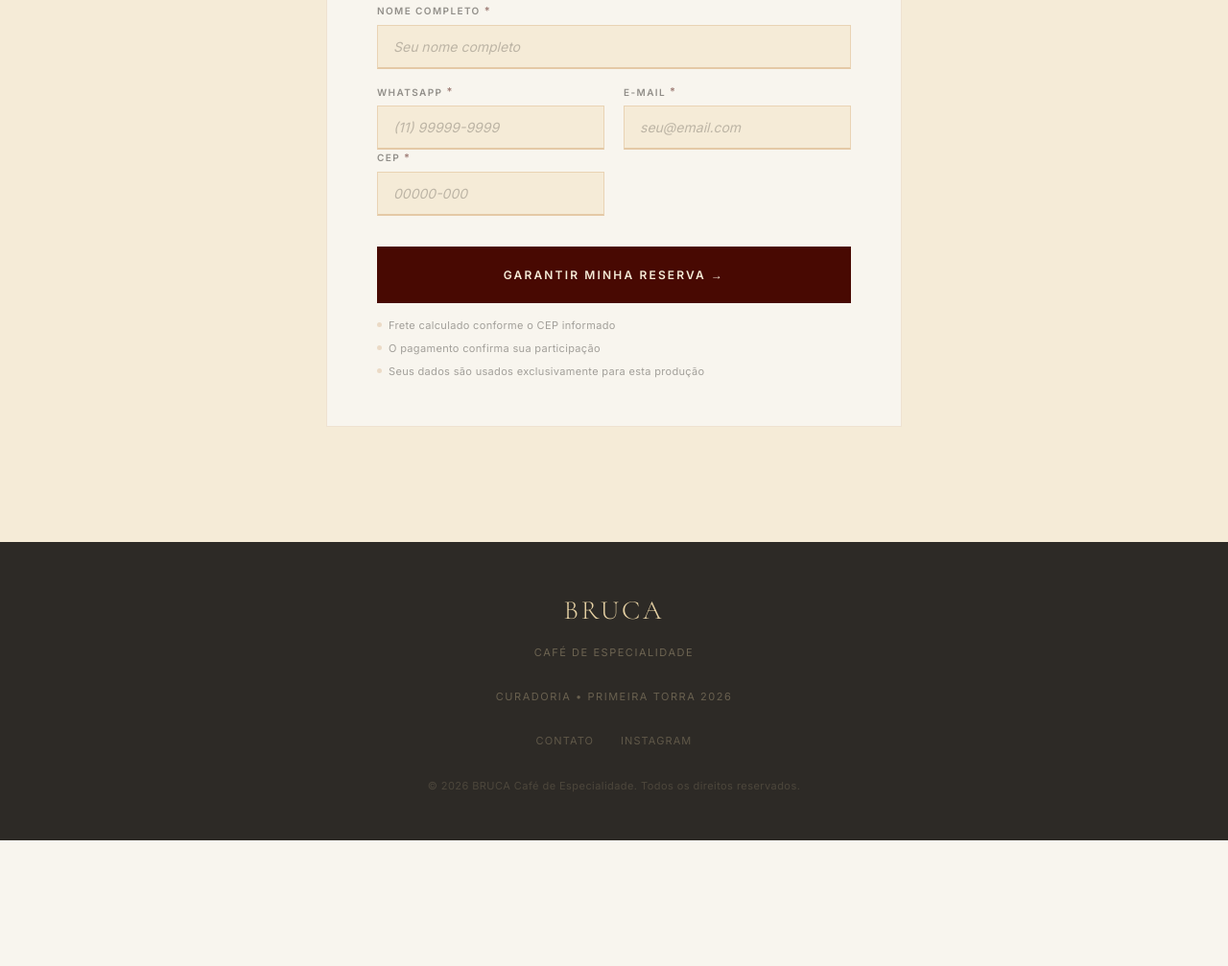
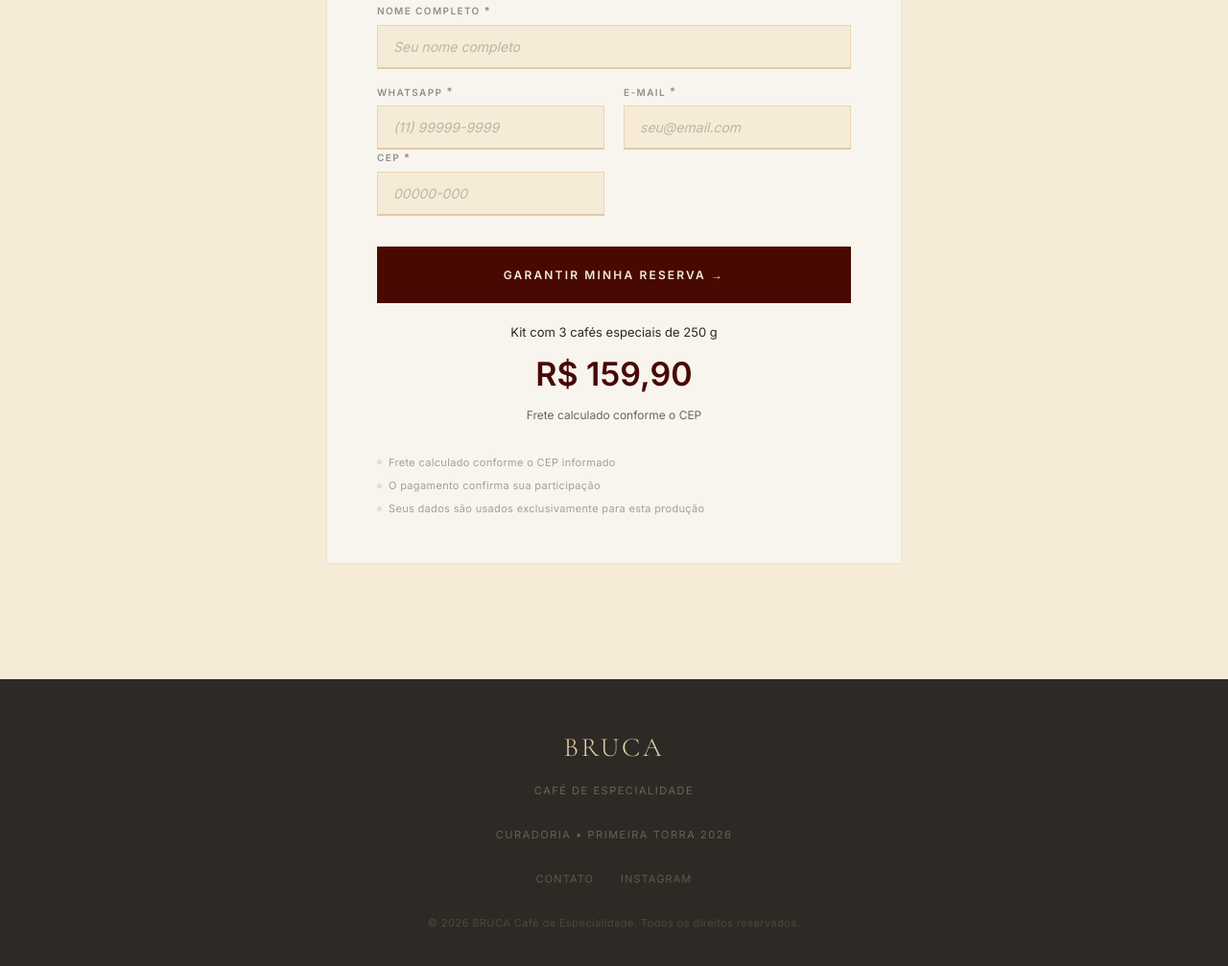
Before and after one commit to bruleiteferreira-ops/bruca-lp, a plain HTML site: page index.html in a window 1280 px wide. Shown: the part 4424-5431 px from the top of the page at 96% size. Before the commit the page ends 5300 px from the top, so only its background shows below. Drawn offline with nearby package versions, Linux system fonts and the light colour scheme.

Commit message:
Update index.html

```diff
--- a/index.html
+++ b/index.html
@@ -1435,6 +1435,23 @@ required maxlength="9" inputmode="numeric">
           <span class="spinner" aria-hidden="true"></span>
           <span class="btn-text">GARANTIR MINHA RESERVA →</span>
         </button>
+        </button>
+
+<div style="text-align:center;margin:20px 0 16px;">
+  <p style="font-size:13px;margin:0 0 5px;color:#2D2A26;">
+    Kit com 3 cafés especiais de 250 g
+  </p>
+
+  <p style="font-size:34px;font-weight:700;margin:0;color:#480902;">
+    R$ 159,90
+  </p>
+
+  <p style="font-size:12px;margin:5px 0 0;color:#2D2A26;opacity:.7;">
+    Frete calculado conforme o CEP
+  </p>
+</div>
+
+<div class="form-microcopy" aria-label="Informações sobre a reserva">
         <div class="form-microcopy" aria-label="Informações sobre a reserva">
           <span class="form-microcopy-item">Frete calculado conforme o CEP informado</span>
           <span class="form-microcopy-item">O pagamento confirma sua participação</span>
```
